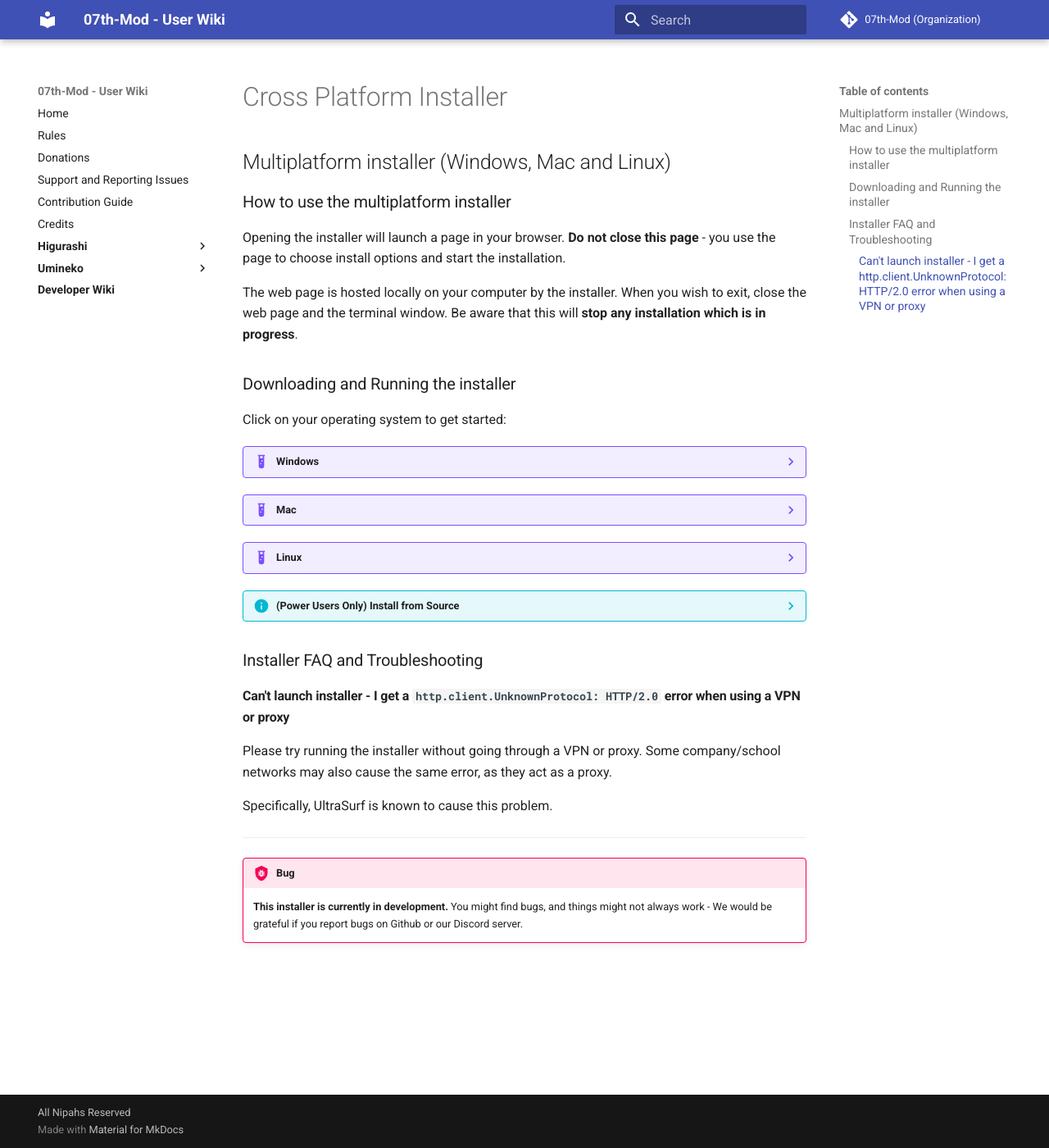
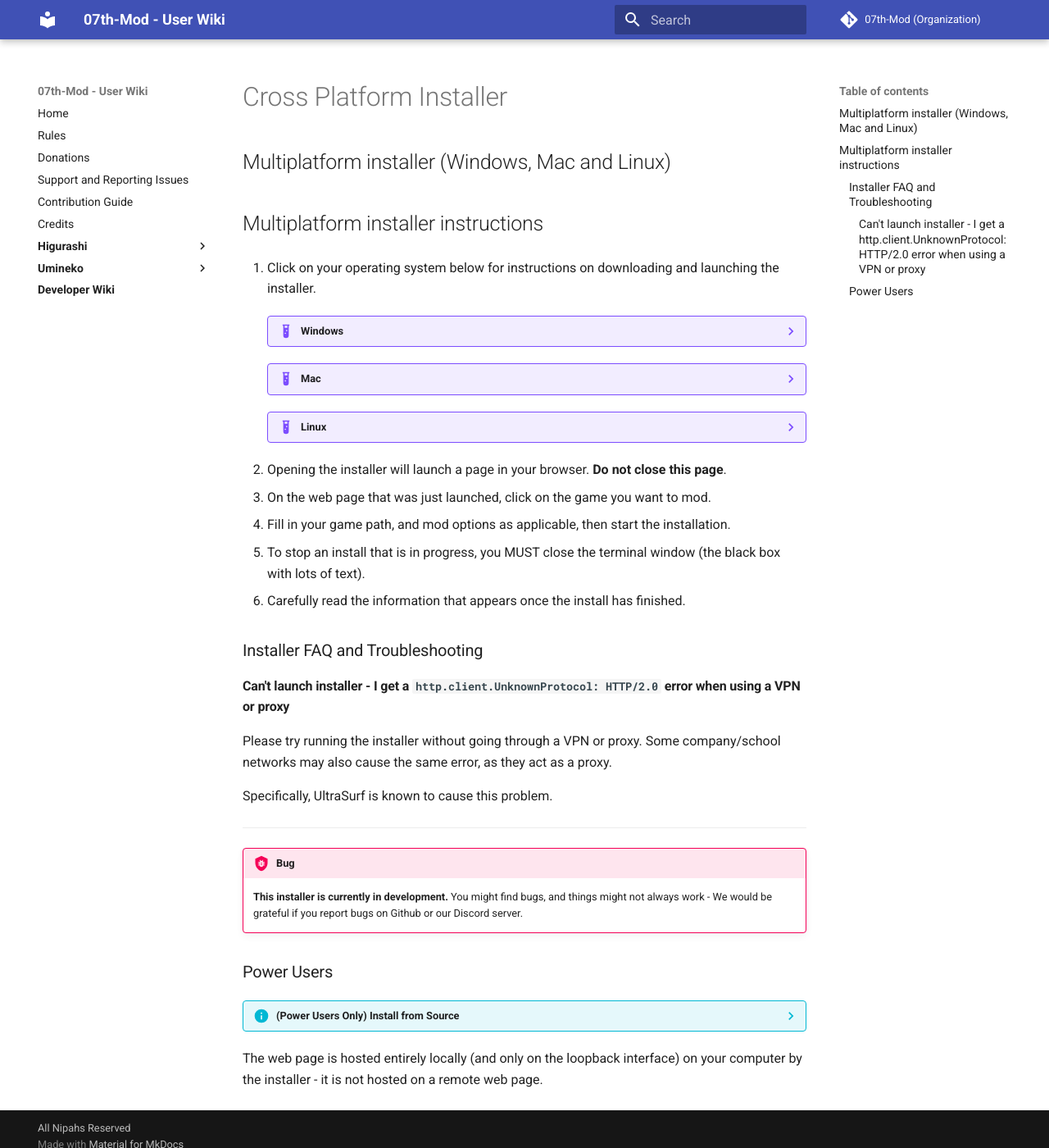
Before and after one commit to 07th-mod/wiki, an MkDocs documentation site: the page built from docs/Snippets/Cross-Platform-Installer.md, in a window 1280 px wide and 1400 px high. Shown: the whole window at 82% size. Built offline with MkDocs 1.6.1 and Material for MkDocs 9.7.7, drawn with Linux system fonts in a browser that asks for light colours.

Commit message:
Further improve cross-platform installer snippet

```diff
--- a/docs/Snippets/Cross-Platform-Installer.md
+++ b/docs/Snippets/Cross-Platform-Installer.md
@@ -1,42 +1,57 @@
 ## Multiplatform installer (Windows, Mac and Linux)
 
-### How to use the multiplatform installer
+## Multiplatform installer instructions
 
-Opening the installer will launch a page in your browser. **Do not close this page** - you use the page to choose install options and start the installation.
+1. Click on your operating system below for instructions on downloading and launching the installer.
 
-The web page is hosted locally on your computer by the installer. When you wish to exit, close the web page and the terminal window. Be aware that this will **stop any installation which is in progress**.
+    ??? example "Windows"
+        1. Download the [Windows Installer](https://github.com/07th-mod/python-patcher/releases)
+        2. Extract the zip file to a folder of your choice. Do not attempt to run the installer directly from the zip file!
+        3. Run the file called `install.bat` in the extracted folder
 
-### Downloading and Running the installer
+    ??? example "Mac"
+        1. Download the [Mac Installer](https://github.com/07th-mod/python-patcher/releases)
+        2. Double-click on the zip to extract it (your browser may automatically do this after downloading)
 
-Click on your operating system to get started:
+            !!! warning
+                The zip contains two hidden files that are required by the installer.  If you try to move the `install` file out of the folder, it won't be able to find them.  If you really want to move the `install` file out of the folder, press ⇧⌘. (Shift-Command-Period) to temporarily enable showing of hidden files and copy the `.7za` and `.aria2c` files to the same folder.
 
-??? example "Windows"
-    1. Download the [Windows Installer](https://github.com/07th-mod/python-patcher/releases)
-    2. Extract the zip file to a folder of your choice
-    3. Run the file called `install.bat`
+        3. Right click on the file called `install` and choose `Open`
+        4. If prompted with a security prompt, choose `Open`
 
-??? example "Mac"
-    1. Download the [Mac Installer](https://github.com/07th-mod/python-patcher/releases)
-    2. Double-click on the zip to extract it (your browser may automatically do this after downloading)
+    ??? example "Linux"
+        --8<-- "gnome-crash-warning.md"
 
-        !!! warning
-            The zip contains two hidden files that are required by the installer.  If you try to move the `install` file out of the folder, it won't be able to find them.  If you really want to move the `install` file out of the folder, press ⇧⌘. (Shift-Command-Period) to temporarily enable showing of hidden files and copy the `.7za` and `.aria2c` files to the same folder.
+        1. Install the following using your distribution's package manager:
+            * Python (2 or 3)
+            * Python Tkinter
+                * **Ubuntu**: `sudo apt-get install python-tk`
+                * **Arch Linux**: `sudo pacman -S tk`
+                * **Fedora**: `sudo dnf install python2-tkinter` or <br> `sudo dnf install python3-tkinter`
+                * If your distribution is not listed, you may need to lookup how to install tkinter on your particular distribution
+        2. Download and extract the [Linux Installer](https://github.com/07th-mod/python-patcher/releases)
+        3. Run the shell script called `install`
 
-    3. Right click on the file called `install` and choose `Open`
-    4. If prompted with a security prompt, choose `Open`
+2. Opening the installer will launch a page in your browser. **Do not close this page**.
+3. On the web page that was just launched, click on the game you want to mod.
+4. Fill in your game path, and mod options as applicable, then start the installation.
+5. To stop an install that is in progress, you MUST close the terminal window (the black box with lots of text).
+6. Carefully read the information that appears once the install has finished.
 
-??? example "Linux"
-    --8<-- "gnome-crash-warning.md"
+### Installer FAQ and Troubleshooting
 
-    1. Install the following using your distribution's package manager:
-        * Python (2 or 3)
-        * Python Tkinter
-            * **Ubuntu**: `sudo apt-get install python-tk`
-            * **Arch Linux**: `sudo pacman -S tk`
-            * **Fedora**: `sudo dnf install python2-tkinter` or <br> `sudo dnf install python3-tkinter`
-            * If your distribution is not listed, you may need to lookup how to install tkinter on your particular distribution
-    2. Download and extract the [Linux Installer](https://github.com/07th-mod/python-patcher/releases)
-    3. Run the shell script called `install`
+#### Can't launch installer - I get a `http.client.UnknownProtocol: HTTP/2.0` error when using a VPN or proxy
+
+Please try running the installer without going through a VPN or proxy. Some company/school networks may also cause the same error, as they act as a proxy.
+
+Specifically, UltraSurf is known to cause this problem.
+
+----
+
+!!! bug
+    **This installer is currently in development.** You might find bugs, and things might not always work - We would be grateful if you report bugs on Github or our Discord server.
+
+### Power Users
 
 ??? info "(Power Users Only) Install from Source"
     1. Install these dependencies:
@@ -50,15 +65,4 @@
     2. Clone our git repository: `git clone https://github.com/07th-mod/python-patcher.git`
     3. Run `python main.py` or the equivalent command on your system
 
-### Installer FAQ and Troubleshooting
-
-#### Can't launch installer - I get a `http.client.UnknownProtocol: HTTP/2.0` error when using a VPN or proxy
-
-Please try running the installer without going through a VPN or proxy. Some company/school networks may also cause the same error, as they act as a proxy.
-
-Specifically, UltraSurf is known to cause this problem.
-
-----
-
-!!! bug
-    **This installer is currently in development.** You might find bugs, and things might not always work - We would be grateful if you report bugs on Github or our Discord server.
+The web page is hosted entirely locally (and only on the loopback interface) on your computer by the installer - it is not hosted on a remote web page.
```
